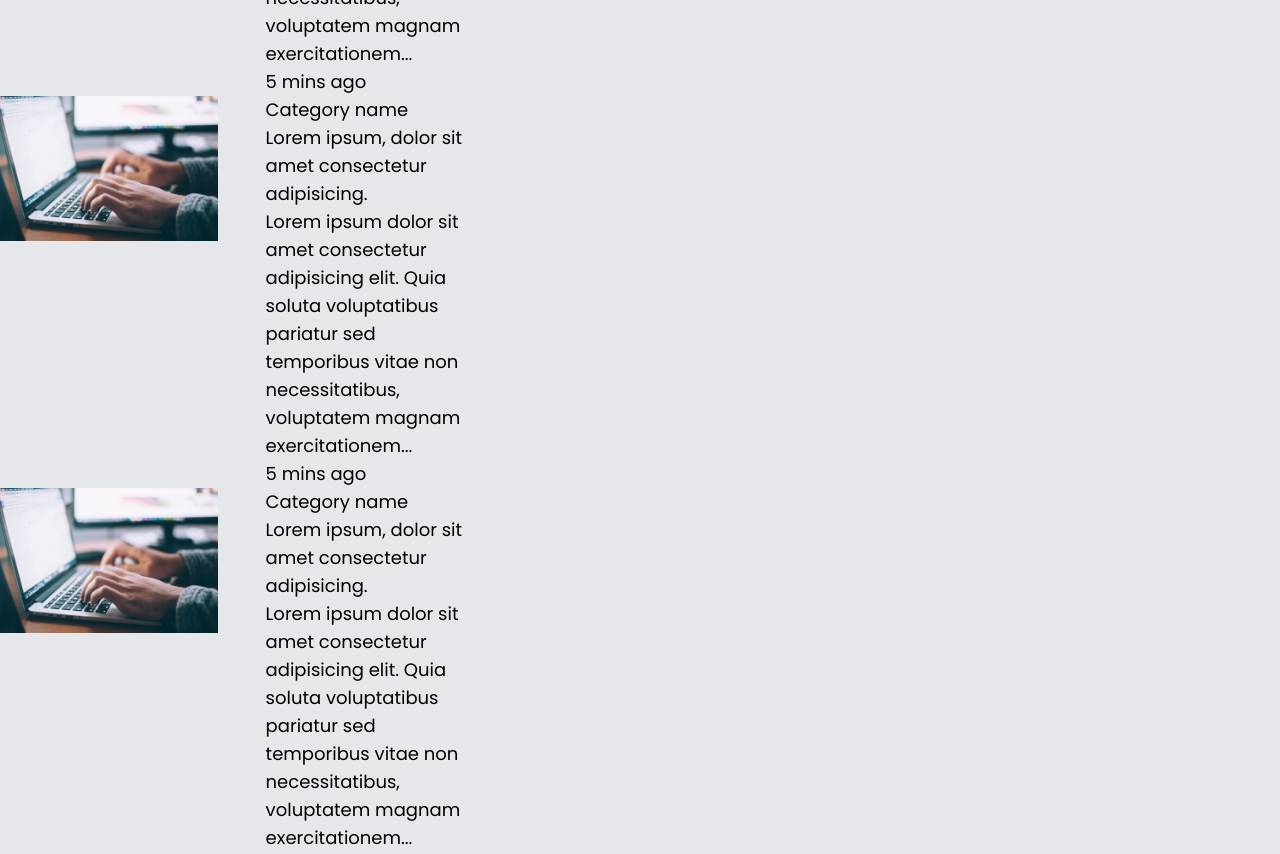
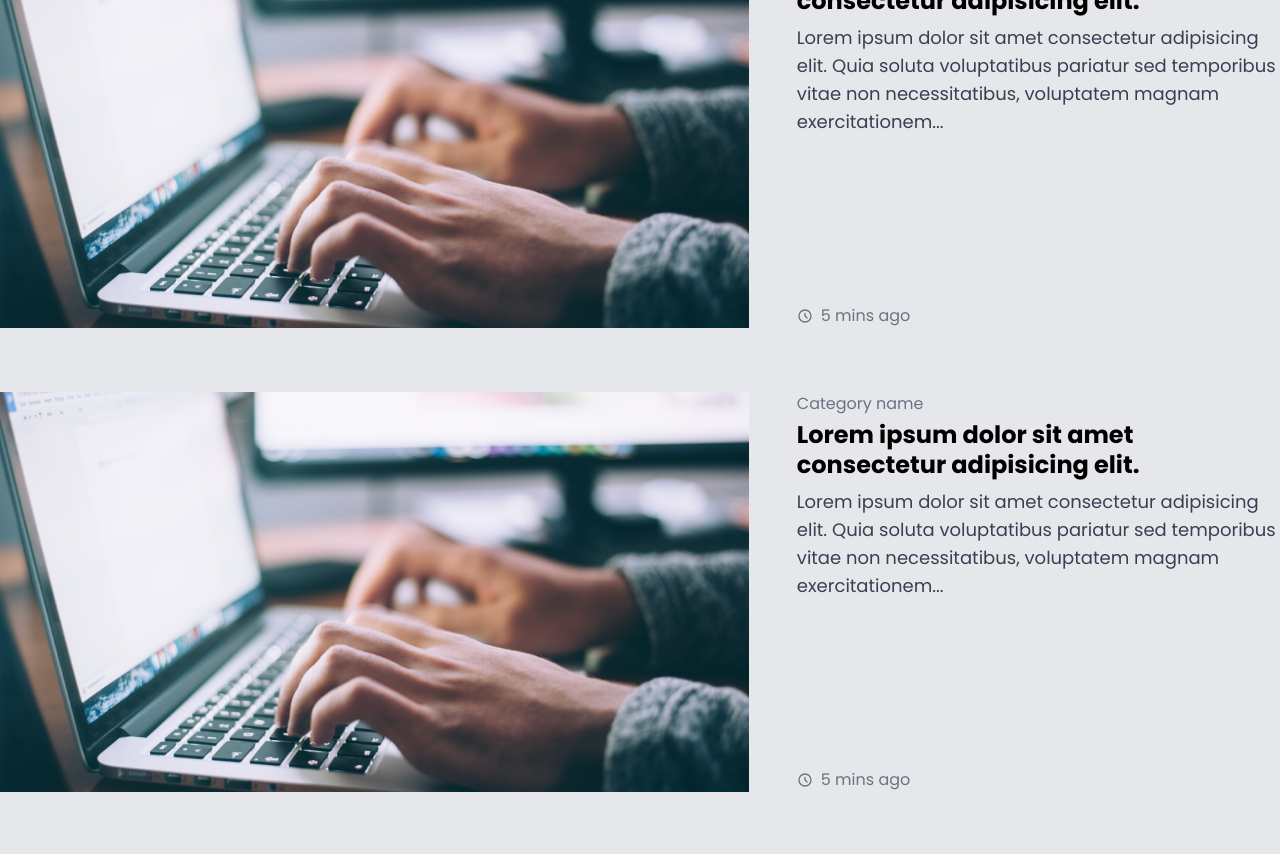
Before and after one commit to saparatayev/vueblog, a Vue app: page / in a window 1280 px wide. Shown: the part 1880-2734 px from the top of the page. Built offline with nearby package versions, Linux system fonts and the light colour scheme.

Commit message:
frontend articles list on home page

```diff
--- a/src/components/Article.vue
+++ b/src/components/Article.vue
@@ -1,15 +1,26 @@
 <template>
-    <div class="grid sm:grid-cols-5 gap-4 sm:gap-12">
-        <div>
-            <img src="/images/image-1.jpg" alt="">
+    <div class="grid sm:grid-cols-5 gap-2 sm:gap-12">
+        <div class="sm:col-span-3 h-64 sm:h-400px">
+            <img src="/images/image-1.jpg" alt="article"
+            class="w-full h-full object-cover">
         </div>
-        <div>
+        <div class="sm:col-span-2 flex flex-col justify-between">
             <div>
-                <div>Category name</div>
-                <h5>Lorem ipsum, dolor sit amet consectetur adipisicing.</h5>
-                <div>Lorem ipsum dolor sit amet consectetur adipisicing elit. Quia soluta voluptatibus pariatur sed temporibus vitae non necessitatibus, voluptatem magnam exercitationem...</div>
+                <div class="text-base text-gray-500">Category name</div>
+                <h3 class="mt-1 leading-tight text-2xl">
+                    <router-link to="/articles/article-slug"
+                    class="hover:text-primary font-bold transition-colors duration-300">Lorem ipsum dolor sit amet consectetur adipisicing elit.</router-link>
+                </h3>
+                <div class="mt-2 text-gray-700">Lorem ipsum dolor sit amet consectetur adipisicing elit. Quia soluta voluptatibus pariatur sed temporibus vitae non necessitatibus, voluptatem magnam exercitationem...</div>
             </div>
-            <div>5 mins ago</div>
+            <div class="mt-1 text-base text-gray-500 flex items-center">
+                <svg xmlns="http://www.w3.org/2000/svg" class="h-4 w-4" fill="none" viewBox="0 0 24 24" stroke="currentColor">
+                    <path stroke-linecap="round" stroke-linejoin="round" stroke-width="2" d="M12 8v4l3 3m6-3a9 9 0 11-18 0 9 9 0 0118 0z" />
+                </svg>
+                <div class="ml-2">
+                    5 mins ago
+                </div>
+            </div>
         </div>
     </div>
 </template>
--- a/src/components/Articles.vue
+++ b/src/components/Articles.vue
@@ -1,14 +1,14 @@
 <template>
     <div>
-        <div>
+        <div class="space-y-8 sm:space-y-16">
             <Article />
             <Article />
             <Article />
             <Article />
             <Article />
         </div>
-        <div>
-            <router-link to="/articles">View all</router-link>
+        <div class="mt-8 sm:mt-12">
+            <router-link to="/articles" class="px-4 py-2 sm:px-6 bg-primary text-white rounded focus:outline-none">View all</router-link>
         </div>
     </div>
 </template>
--- a/src/views/Home/index.vue
+++ b/src/views/Home/index.vue
@@ -1,7 +1,8 @@
 <template>
   <div>
     <Hero />
-    <div>
+
+    <div class="py-8 sm:py-20 px-4 sm:px-0 container mx-auto">
       <Articles />
     </div>
   </div>
```
